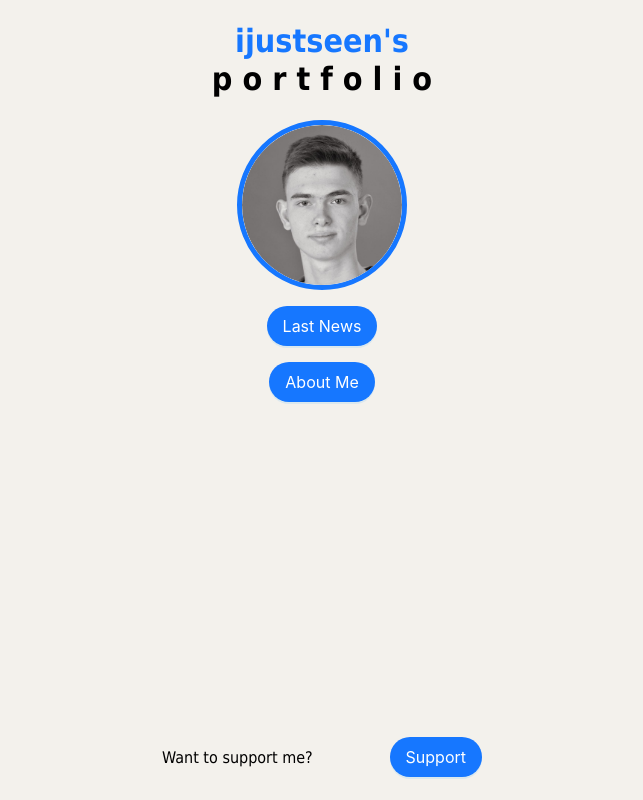
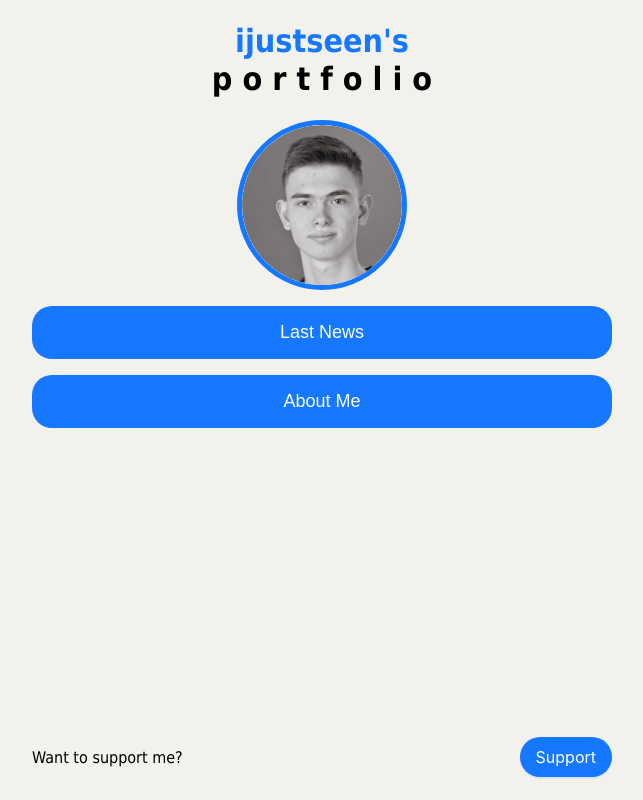
Before and after one commit to CnoLvaN/ijustseen-profile, a Next.js app: page / in a window 1280 px wide. Shown: the whole page, without its empty margins (318-961 px from the left). Built offline with nearby package versions, Linux system fonts and the light colour scheme.

Commit message:
buttons and container size

```diff
--- a/src/app/base.module.scss
+++ b/src/app/base.module.scss
@@ -23,9 +23,25 @@
 }
 
 .button {
-  width: fit-content;
+  width: 100%;
   margin: 0 auto;
   margin-top: 16px;
+}
+
+.btnHuge {
+  width: 100%;
+  padding: 16px 16px;
+  background-color: #1677ff;
+  border-radius: 20px;
+  border: none;
+  color: white;
+  font-size: large;
+  cursor: pointer;
+  transition: 0.2s;
+}
+
+.btnHuge:hover {
+  background-color: #67a6ff;
 }
 
 .img {
--- a/src/app/page.tsx
+++ b/src/app/page.tsx
@@ -21,16 +21,12 @@ export default function Home() {
 
       <div className={styles.button}>
         <a href="/projects">
-          <Button type="primary" size="large" shape="round">
-            Last News
-          </Button>
+          <button className={styles.btnHuge}>Last News</button>
         </a>
       </div>
       <div className={styles.button}>
         <a href="/about">
-          <Button type="primary" size="large" shape="round">
-            About Me
-          </Button>
+          <button className={styles.btnHuge}>About Me</button>
         </a>
       </div>
     </main>
--- a/src/components/Container/container.module.scss
+++ b/src/components/Container/container.module.scss
@@ -1,5 +1,7 @@
 .container {
-  width: 320px;
+  min-width: 320px;
+  width: 90vw;
+  max-width: 580px;
   height: 100%;
   margin: 0 auto;
   display: flex;
```
